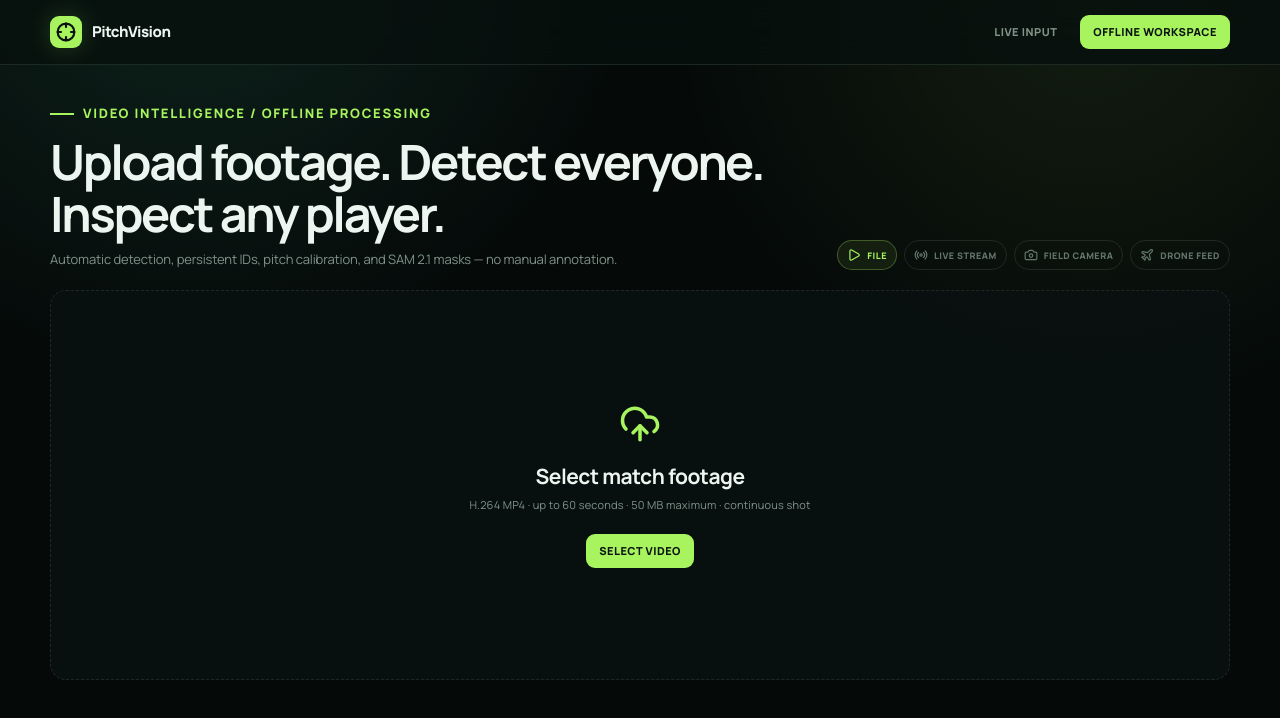
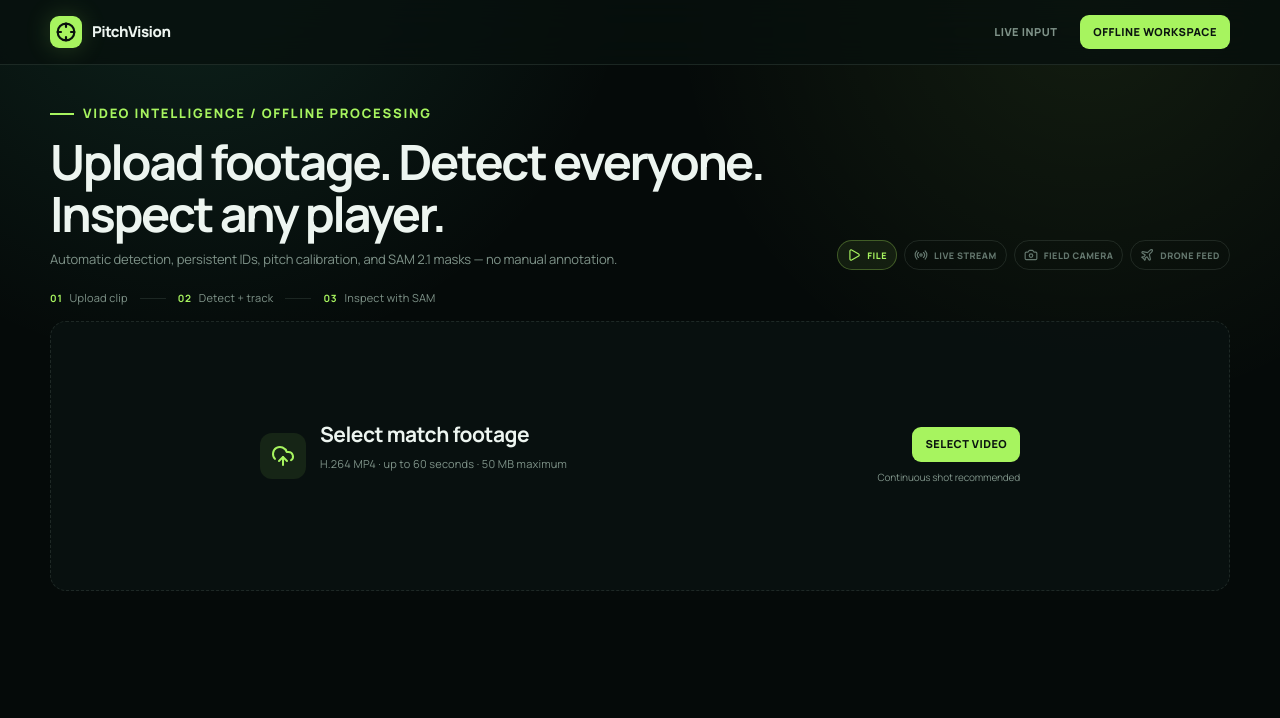
Before and after one commit to huajianv587/sam-football-analytics, a Next.js app in the folder web/: page / in a window 1280 px wide. Shown: the top 718 px of the page. Built offline with nearby package versions, Linux system fonts and the light colour scheme; no server answers.

Commit message:
refactor: simplify offline upload preview

```diff
--- a/web/app/globals.css
+++ b/web/app/globals.css
@@ -108,10 +108,18 @@ button { cursor: pointer; }
 .source-modes { display: flex; flex-wrap: nowrap; justify-content: flex-end; gap: 7px; min-width: max-content; }
 .source-mode { display: inline-flex; align-items: center; gap: 6px; padding: 7px 9px; border: 1px solid var(--line); border-radius: 999px; color: #64776e; font-size: 9px; font-weight: 800; letter-spacing: .055em; }
 .source-mode.active { color: var(--accent); border-color: rgba(184,255,98,.28); background: rgba(184,255,98,.07); }
-.simple-upload { min-height: 390px; display: grid; place-items: center; align-content: center; text-align: center; border-style: dashed; }
-.simple-upload svg { color: var(--accent); }
-.simple-upload h2 { margin: 16px 0 5px; font-size: 21px; font-weight: 650; letter-spacing: -.025em; }
+.workflow-strip { display: flex; align-items: center; gap: 12px; margin: 0 0 14px; color: var(--muted); font-size: 11px; letter-spacing: .02em; }
+.workflow-strip span { display: inline-flex; align-items: center; gap: 7px; }
+.workflow-strip b { color: var(--accent); font-size: 10px; letter-spacing: .08em; }
+.workflow-strip i { width: 26px; height: 1px; background: var(--line); }
+.simple-upload { min-height: 270px; display: grid; place-items: center; align-content: center; text-align: left; border-style: dashed; padding: 34px 42px; }
+.upload-layout { width: min(760px, 100%); display: flex; align-items: center; justify-content: space-between; gap: 30px; }
+.upload-copy { display: flex; align-items: center; gap: 14px; }
+.upload-icon { width: 46px; height: 46px; display: grid; place-items: center; border-radius: 12px; color: var(--accent); background: rgba(167,244,95,.09); }
+.simple-upload h2 { margin: 0 0 5px; font-size: 21px; font-weight: 650; letter-spacing: -.025em; }
 .simple-upload p { margin: 0 0 20px; color: var(--muted); font-size: 11px; letter-spacing: .02em; }
+.upload-action { display: grid; justify-items: end; gap: 8px; }
+.upload-action span { color: var(--muted); font-size: 10px; }
 .simple-upload input { display: none; }
 .simple-workspace { display: grid; gap: 14px; }
 .annotation-panel { padding: 16px; }
@@ -242,4 +250,8 @@ button { cursor: pointer; }
   .action-bar .nav-actions { display: grid; grid-template-columns: 1fr 1fr; }
   .live-controls { align-items: stretch; flex-wrap: wrap; }
   .live-source-name { width: 100%; margin-left: 0; }
+  .workflow-strip { gap: 7px; font-size: 10px; }
+  .workflow-strip i { width: 12px; }
+  .upload-layout { align-items: stretch; flex-direction: column; gap: 20px; }
+  .upload-action { justify-items: start; }
 }
--- a/web/app/offline-analyzer.tsx
+++ b/web/app/offline-analyzer.tsx
@@ -146,10 +146,18 @@ export function OfflineAnalyzer() {
         <div className="source-modes" aria-label="Input sources"><span className="source-mode active"><Play size={14} /> FILE</span><span className="source-mode"><Radio size={14} /> LIVE STREAM</span><span className="source-mode"><Camera size={14} /> FIELD CAMERA</span><span className="source-mode"><Plane size={14} /> DRONE FEED</span></div>
       </header>
 
+      <div className="workflow-strip" aria-label="Analysis workflow">
+        <span><b>01</b> Upload clip</span><i />
+        <span><b>02</b> Detect + track</span><i />
+        <span><b>03</b> Inspect with SAM</span>
+      </div>
+
       {!videoUrl && !jobId ? (
         <section className="panel simple-upload">
-          <CloudUpload size={42} /><h2>Select match footage</h2><p>H.264 MP4 · up to 60 seconds · 50 MB maximum · continuous shot</p>
-          <label className="button button-primary">SELECT VIDEO<input type="file" accept="video/mp4,.mp4" onChange={(event) => chooseFile(event.target.files?.[0])} /></label>
+          <div className="upload-layout">
+            <div className="upload-copy"><span className="upload-icon"><CloudUpload size={24} /></span><div><h2>Select match footage</h2><p>H.264 MP4 · up to 60 seconds · 50 MB maximum</p></div></div>
+            <div className="upload-action"><label className="button button-primary">SELECT VIDEO<input type="file" accept="video/mp4,.mp4" onChange={(event) => chooseFile(event.target.files?.[0])} /></label><span>Continuous shot recommended</span></div>
+          </div>
           {message && <p className="form-error">{message}</p>}
         </section>
       ) : videoUrl ? (
```
